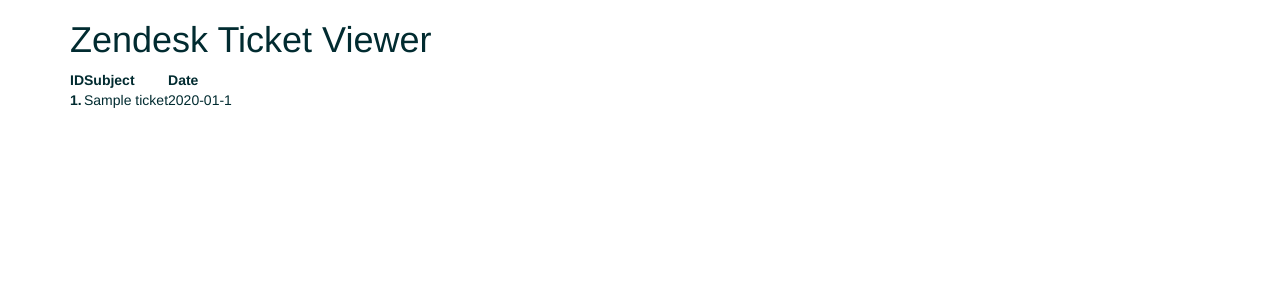
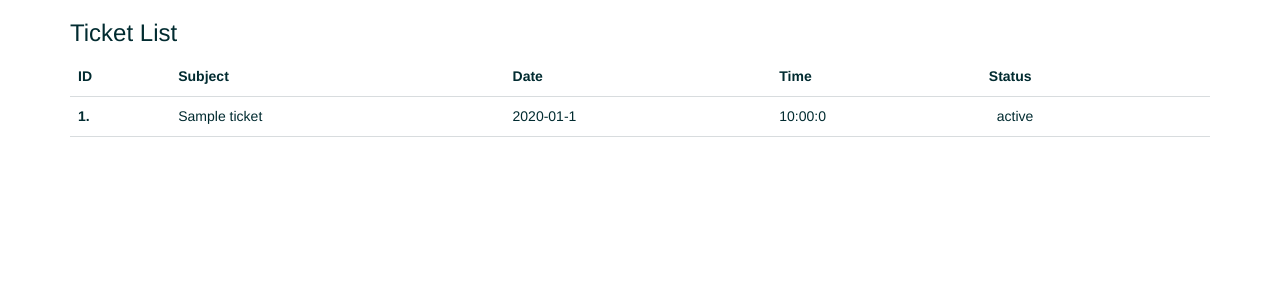
Before and after one commit to limjunan/Ticket-Viewer, a Flask app: template app/templates/index.html in a window 1280 px wide. Shown: the top 300 px of the page. Run offline with Flask 2, Linux system fonts and the light colour scheme; the template is opened without the code that fills it: most values are stand-ins (such as "Sample title", 1, 10 or a date in 2020); some libraries are stand-ins or nearby versions.

Commit message:
style: styled list tickets index.html

```diff
--- a/app/static/styles.css
+++ b/app/static/styles.css
@@ -93,3 +93,47 @@
 .error-svg {
     padding: 8px;
 }
+
+/* Index tickets list */
+.tickets-list {
+    width: 100%;
+}
+
+tr {
+    border-bottom: 1px solid #d8dcde;
+    height: 40px;
+}
+
+tr:hover {
+    background-color: #edf7ff;
+    cursor: pointer;
+}
+
+td, th {
+    padding: 8px !important;
+}
+
+.ticket-status {
+    border-radius: 4px;
+    padding: 8px;
+}
+.ticket-status-open {
+    background-color: #e34f32;
+    color: #fff;
+}
+.ticket-status-new {
+    background-color: #ffd424;
+    color: #fff;
+}
+.ticket-status-pending {
+    background-color: #3091ec;
+    color: #fff;
+}
+.ticket-status-on-hold {
+    background-color: #000;
+    color: #fff;
+}
+.ticket-status-solved {
+    background-color: #49545c;
+    color: #fff;
+}
--- a/app/templates/index.html
+++ b/app/templates/index.html
@@ -1,18 +1,22 @@
 {% extends "layout.html" %}
 {% block content %}
 
-<h1>Zendesk Ticket Viewer</h1>
+<h3 class='list-title'>Ticket List</h3>
 <table class='tickets-list'>
     <tr>
         <th>ID</th>
         <th>Subject</th>
         <th>Date</th>
+        <th>Time</th>
+        <th>Status</th>
     </tr>
     {% for ticket in tickets %}
-        <tr class='tickets-list-indiv' href="{{ url_for('displayTicket', ticketid=ticket.id) }}">
+        <tr class='tickets-list-indiv' data-href="{{ url_for('displayTicket', ticketid=ticket.id) }}">
             <td><strong>{{ ticket.id }}.</strong></td>
             <td>{{ ticket.subject }}</td>
             <td>{{ ticket.updated_at[:-10] }}</td>
+            <td>{{ ticket.updated_at[11:-1] }}</td>
+            <td> <span class='ticket-status-{{ticket.status}} ticket-status'>{{ ticket.status }}</span></td>
         </tr>
     {% endfor %}
 </table>
@@ -26,4 +30,16 @@
     {% endif %}
 </div>
 
+<script>
+document.addEventListener("DOMContentLoaded", () => {
+    const rows = document.querySelectorAll("tr[data-href]");
+    rows.forEach(row => {
+        row.addEventListener ( "click", () => {
+            window.location.href = row.dataset.href;
+        });
+    });
+})
+
+</script>
+
 {% endblock %}
```
Also changed, not shown: 1 other file.
